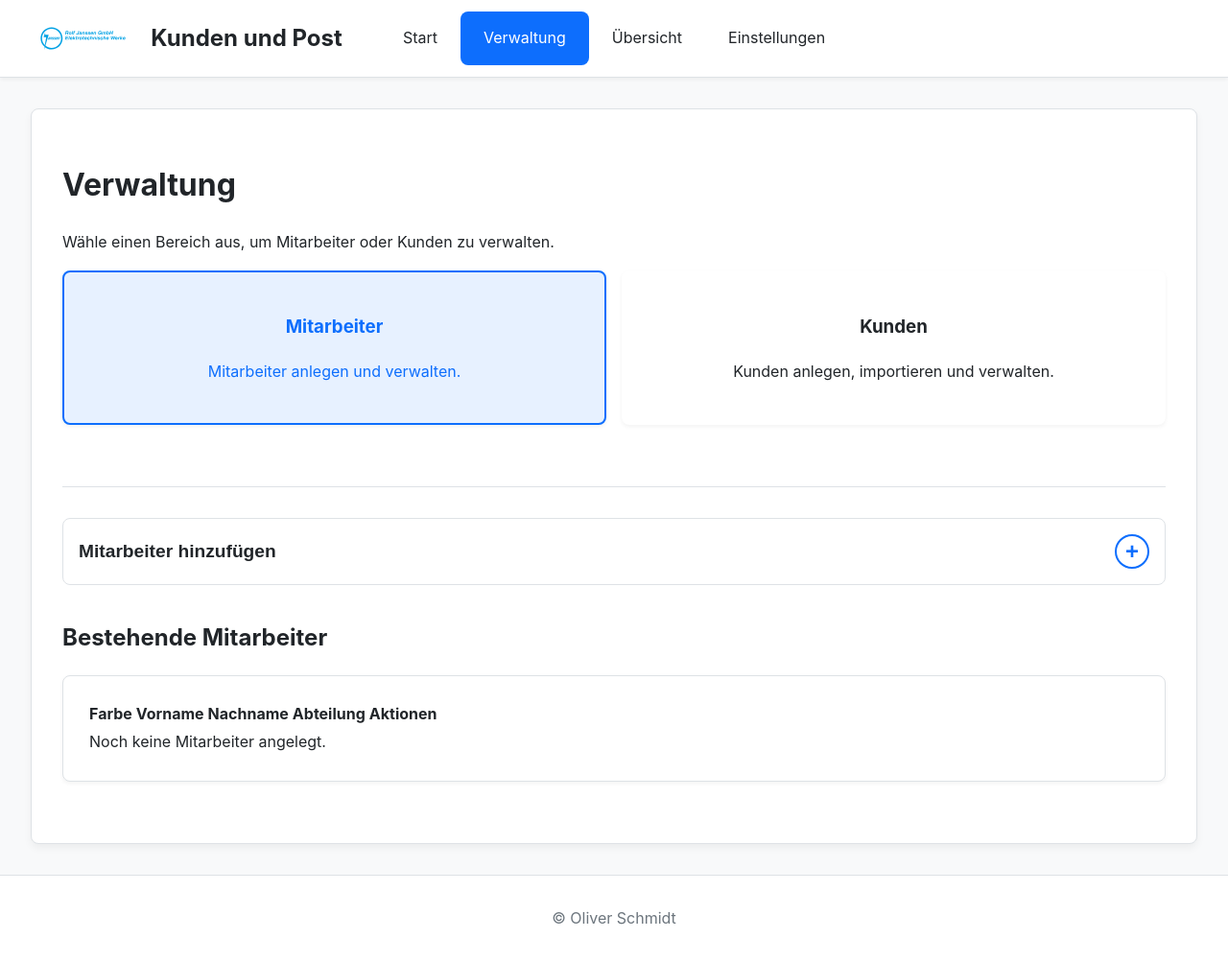
After one commit to oliverschmidt99/weihnachtspost_rj, a Flask app: page /verwaltung in a window 1280 px wide. The commit adds this page. Shown: the whole page at 96% size. Run offline with Flask 3, Linux system fonts and the light colour scheme.

Commit message:
feat: Implementiere Verwaltungsschnittstelle zur Verwaltung von Mitarbeitern und Kunden; aktualisiere Status-Emojis und entferne nicht verwendete Templates

```diff
--- a/app.py
+++ b/app.py
@@ -13,14 +13,20 @@ from sqlalchemy import or_
 # -- Konfiguration --
 UPLOAD_FOLDER = "uploads"
 ALLOWED_EXTENSIONS = {"msg"}
-STATUS_OPTIONEN = ["Neu", "In Ordnung", "Unklar", "Fehler", "Doppelt"]
+
 STATUS_EMOJIS = {
     "Neu": "🆕",
-    "In Ordnung": "✅",
+    "In Bearbeitung": "🔧",
+    "Erledigt": "✅",
     "Unklar": "❓",
-    "Fehler": "❌",
-    "Doppelt": "🔃",
+    "Fehler": "⚠️",
+    "Doppelt": "🔁",
+    "Warten": "⏳",
+    "Abgelehnt": "🚫",
+    "Inaktiv": "⏸️",
 }
+STATUS_OPTIONEN = list(STATUS_EMOJIS.keys())
+
 PASTEL_COLORS = [
     "#FFADAD",
     "#FFD6A5",
@@ -34,7 +40,6 @@ PASTEL_COLORS = [
 
 app = Flask(__name__, static_folder="static")
 
-# --- Absoluter Pfad für die Datenbank ---
 basedir = os.path.abspath(os.path.dirname(__file__))
 instance_path = os.path.join(basedir, "instance")
 os.makedirs(instance_path, exist_ok=True)
@@ -91,6 +96,31 @@ def index():
     return render_template("index.html")
 
 
+@app.route("/verwaltung")
+def verwaltung():
+    mitarbeiter_liste = Mitarbeiter.query.all()
+    kunden_liste = Kunde.query.all()
+    return render_template(
+        "verwaltung.html",
+        mitarbeiter=mitarbeiter_liste,
+        kunden=kunden_liste,
+        pastel_colors=PASTEL_COLORS,
+        status_emojis=STATUS_EMOJIS,
+        status_optionen=STATUS_OPTIONEN,
+        jahr=datetime.now().year,
+    )
+
+
+@app.route("/mitarbeiter")
+def mitarbeiter_liste_redirect():
+    return redirect(url_for("verwaltung"))
+
+
+@app.route("/kunden")
+def kunden_liste_redirect():
+    return redirect(url_for("verwaltung"))
+
+
 @app.route("/uebersicht")
 def uebersicht():
     query = db.session.query(Kunde)
@@ -127,22 +157,13 @@ def uebersicht():
     )
 
 
-@app.route("/mitarbeiter")
-def mitarbeiter_liste():
-    return render_template(
-        "mitarbeiter.html",
-        mitarbeiter=Mitarbeiter.query.all(),
-        pastel_colors=PASTEL_COLORS,
-    )
-
-
 @app.route("/mitarbeiter/neu", methods=["POST"])
 def mitarbeiter_neu():
     neuer_mitarbeiter = Mitarbeiter(**request.form)
     db.session.add(neuer_mitarbeiter)
     db.session.commit()
     flash("Mitarbeiter erfolgreich hinzugefügt!", "success")
-    return redirect(url_for("mitarbeiter_liste"))
+    return redirect(url_for("verwaltung"))
 
 
 @app.route("/mitarbeiter/bearbeiten/<int:id>")
@@ -161,38 +182,20 @@ def mitarbeiter_update(id):
         setattr(mitarbeiter, key, value)
     db.session.commit()
     flash("Mitarbeiter erfolgreich aktualisiert!", "success")
-    return redirect(url_for("mitarbeiter_liste"))
+    return redirect(url_for("verwaltung"))
 
 
 @app.route("/mitarbeiter/loeschen/<int:id>", methods=["POST"])
 def mitarbeiter_loeschen(id):
     db.session.delete(Mitarbeiter.query.get_or_404(id))
     db.session.commit()
-    flash(
-        "Mitarbeiter gelöscht. Kunden wurden keinem Mitarbeiter mehr zugeordnet.",
-        "success",
-    )
-    return redirect(url_for("mitarbeiter_liste"))
-
-
-@app.route("/kunden")
-def kunden_liste():
-    return render_template(
-        "kunden.html",
-        kunden=Kunde.query.all(),
-        mitarbeiter=Mitarbeiter.query.all(),
-        status_emojis=STATUS_EMOJIS,
-    )
+    flash("Mitarbeiter gelöscht.", "success")
+    return redirect(url_for("verwaltung"))
 
 
 @app.route("/kunden/neu", methods=["GET"])
 def kunde_neu_form():
-    return render_template(
-        "kunde_neu.html",
-        mitarbeiter=Mitarbeiter.query.all(),
-        status_optionen=STATUS_OPTIONEN,
-        jahr=datetime.now().year,
-    )
+    return redirect(url_for("verwaltung"))
 
 
 @app.route("/kunden/erstellen", methods=["POST"])
@@ -214,7 +217,7 @@ def kunde_erstellen():
     db.session.add(post_eintrag)
     db.session.commit()
     flash("Kunde erfolgreich erstellt!", "success")
-    return redirect(url_for("kunden_liste"))
+    return redirect(url_for("verwaltung"))
 
 
 @app.route("/kunden/bearbeiten/<int:id>")
@@ -238,7 +241,7 @@ def kunde_update(id):
         setattr(kunde, key, value)
     db.session.commit()
     flash("Kunde erfolgreich aktualisiert!", "success")
-    return redirect(url_for("kunden_liste"))
+    return redirect(url_for("verwaltung"))
 
 
 @app.route("/kunden/loeschen/<int:id>", methods=["POST"])
@@ -246,7 +249,7 @@ def kunde_loeschen(id):
     db.session.delete(Kunde.query.get_or_404(id))
     db.session.commit()
     flash("Kunde erfolgreich gelöscht!", "success")
-    return redirect(url_for("kunden_liste"))
+    return redirect(url_for("verwaltung"))
 
 
 @app.route("/kunde/<int:kunde_id>/weihnachtspost")
@@ -275,15 +278,13 @@ def weihnachtspost_speichern(kunde_id):
     return redirect(url_for("weihnachtspost_verwalten", kunde_id=kunde_id, jahr=jahr))
 
 
-# HIER IST DIE WIEDERHERGESTELLTE FUNKTION
 @app.route("/import/msg", methods=["POST"])
 def upload_msg():
     files = request.files.getlist("msg_files")
     mitarbeiter_id = request.form.get("mitarbeiter_id")
     if not mitarbeiter_id:
         flash("Bitte einen Mitarbeiter für den Import auswählen!", "danger")
-        return redirect(url_for("kunden_liste"))
-
+        return redirect(url_for("verwaltung"))
     post_auswahl = {
         "postkarte": "postkarte" in request.form,
         "kalender": "kalender" in request.form,
@@ -292,19 +293,16 @@ def upload_msg():
     }
     erfolgreich, aktualisiert, fehler = 0, 0, 0
     temp_dir = tempfile.mkdtemp()
-
     try:
         for file in files:
             if not (file and allowed_file(file.filename)):
                 continue
-
             msg_filepath = os.path.join(temp_dir, secure_filename(file.filename))
             file.save(msg_filepath)
             subprocess.run(
                 ["python", "-m", "extract_msg", "--out", temp_dir, msg_filepath],
                 capture_output=True,
             )
-
             message_txt_path = next(
                 (
                     os.path.join(r, f)
@@ -317,13 +315,11 @@ def upload_msg():
             if not message_txt_path:
                 fehler += 1
                 continue
-
             with open(message_txt_path, "r", encoding="utf-8", errors="ignore") as f:
                 text = f.read()
             data = parse_vcard_text(text)
             email = data.get("email")
             kunde = Kunde.query.filter_by(email=email).first() if email else None
-
             if kunde:
                 for key, value in data.items():
                     if value and not getattr(kunde, key, None):
@@ -340,14 +336,10 @@ def upload_msg():
                 )
                 db.session.add(post_eintrag)
                 erfolgreich += 1
-
-            # Clean up message.txt for the next file
             os.remove(message_txt_path)
-            # Clean up the extracted msg folder as well
             for item in os.listdir(temp_dir):
                 if item.startswith(secure_filename(file.filename).rsplit(".", 1)[0]):
                     shutil.rmtree(os.path.join(temp_dir, item))
-
         db.session.commit()
     except Exception as e:
         db.session.rollback()
@@ -356,12 +348,11 @@ def upload_msg():
         fehler += len(files) - (erfolgreich + aktualisiert)
     finally:
         shutil.rmtree(temp_dir)
-
     flash(
         f"{erfolgreich} neu importiert, {aktualisiert} aktualisiert, {fehler} Fehler.",
         "info",
     )
-    return redirect(url_for("kunden_liste"))
+    return redirect(url_for("verwaltung"))
 
 
 @app.route("/settings")
--- a/static/css/style.css
+++ b/static/css/style.css
@@ -1,51 +1,25 @@
-/* static/css/style.css - Original aus dem frontend-starter-kit */
+/* static/css/style.css */
 
 /* Hellmodus-Farben */
 :root {
-    --bg-main: #f8f9fa;
-    --bg-container: #ffffff;
-    --text-primary: #212529;
-    --text-secondary: #6c757d;
-    --header-bg: #ffffff;
-    --header-text: #212529;
-    --nav-slider-bg: #0d6efd;
-    --nav-active-text: #ffffff;
-    --border-color: #dee2e6;
-    --accent-color: #0d6efd;
-    --accent-hover: #0b5ed7;
-    --card-bg: #f8f9fa;
-    --card-hover-border: #0d6efd;
-    --card-active-bg: #e7f1ff;
-    --card-active-text: #0d6efd;
-    --button-secondary-bg: #6c757d;
-    --button-secondary-hover: #5a6268;
-    --danger-color: #dc3545;
-    --danger-hover: #c82333;
-    --shadow-color: rgba(0, 0, 0, 0.05);
+    --bg-main: #f8f9fa; --bg-container: #ffffff; --text-primary: #212529;
+    --text-secondary: #6c757d; --header-bg: #ffffff; --header-text: #212529;
+    --nav-slider-bg: #0d6efd; --nav-active-text: #ffffff; --border-color: #dee2e6;
+    --accent-color: #0d6efd; --accent-hover: #0b5ed7; --card-bg: #ffffff;
+    --card-hover-border: #0d6efd; --card-active-bg: #e7f1ff; --card-active-text: #0d6efd;
+    --button-secondary-bg: #6c757d; --button-secondary-hover: #5a6268;
+    --danger-color: #dc3545; --danger-hover: #c82333; --shadow-color: rgba(0, 0, 0, 0.05);
 }
 
 /* Dunkelmodus-Farben */
 html[data-theme='dark'] {
-    --bg-main: #212529;
-    --bg-container: #2c3034;
-    --text-primary: #e9ecef;
-    --text-secondary: #adb5bd;
-    --header-bg: #2c3034;
-    --header-text: #e9ecef;
-    --nav-slider-bg: #4dabf7;
-    --nav-active-text: #ffffff;
-    --border-color: #495057;
-    --accent-color: #4dabf7;
-    --accent-hover: #74c0fc;
-    --card-bg: #343a40;
-    --card-hover-border: #4dabf7;
-    --card-active-bg: #364964;
-    --card-active-text: #74c0fc;
-    --button-secondary-bg: #495057;
-    --button-secondary-hover: #5a6268;
-    --danger-color: #ff7b72;
-    --danger-hover: #ff9d96;
-    --shadow-color: rgba(0, 0, 0, 0.2);
+    --bg-main: #212529; --bg-container: #2c3034; --text-primary: #e9ecef;
+    --text-secondary: #adb5bd; --header-bg: #2c3034; --header-text: #e9ecef;
+    --nav-slider-bg: #4dabf7; --nav-active-text: #212529; --border-color: #495057;
+    --accent-color: #4dabf7; --accent-hover: #74c0fc; --card-bg: #343a40;
+    --card-hover-border: #4dabf7; --card-active-bg: #364964; --card-active-text: #74c0fc;
+    --button-secondary-bg: #495057; --button-secondary-hover: #5a6268;
+    --danger-color: #ff7b72; --danger-hover: #ff9d96; --shadow-color: rgba(0, 0, 0, 0.2);
 }
 
 /* Allgemeines Styling */
@@ -55,9 +29,7 @@ body {
     color: var(--text-primary); display: flex; flex-direction: column; min-height: 100vh;
     transition: background-color 0.2s, color 0.2s;
 }
-
 main { flex: 1; padding: 2rem; display: flex; justify-content: center; }
-
 header {
     background-color: var(--header-bg); color: var(--header-text); padding: 0 2rem;
     display: grid; grid-template-columns: 1fr auto 1fr; align-items: center;
@@ -80,12 +52,49 @@ nav a.active { color: var(--nav-active-text); }
     height: 3.5rem; background-color: var(--nav-slider-bg); border-radius: 8px;
     z-index: 5; transition: all 0.5s cubic-bezier(0.25, 0.8, 0.25, 1);
 }
-
 .container {
     width: 100%; max-width: 1200px; background-color: var(--bg-container);
     padding: 2rem; border-radius: 8px; box-shadow: 0 4px 8px var(--shadow-color);
     border: 1px solid var(--border-color);
 }
+hr { border: 0; border-top: 1px solid var(--border-color); margin: 2rem 0; }
+
+/* --- KORREKTUR: Geteilte Card-Stile --- */
+
+/* Allgemeiner Stil für alle Karten (Hintergrund, Padding, etc.) */
+.card {
+    background: var(--card-bg);
+    padding: 1.5rem;
+    border-radius: 8px;
+    box-shadow: 0 2px 4px var(--shadow-color);
+    margin-bottom: 2rem;
+    border: 1px solid var(--border-color);
+    text-align: left; /* Standard-Ausrichtung */
+}
+
+/* Spezifische Stile NUR für die Navigations-Kacheln */
+.card-container {
+    display: grid;
+    grid-template-columns: repeat(auto-fit, minmax(250px, 1fr));
+    gap: 1rem;
+}
+.card-container .card {
+    cursor: pointer;
+    text-align: center;
+    transition: all 0.2s ease;
+    border-width: 2px;
+    border-color: transparent;
+}
+.card-container .card:hover {
+    border-color: var(--card-hover-border);
+    transform: translateY(-3px);
+}
+.card-container .card.active {
+    background-color: var(--card-active-bg);
+    border-color: var(--card-hover-border);
+    color: var(--card-active-text);
+}
+
 
 /* Formulare, Buttons, etc. */
 input, select, button, textarea {
@@ -97,12 +106,12 @@ button, a.button {
     cursor: pointer; background-color: var(--accent-color); color: white; border: none;
     text-decoration: none; display: inline-block;
 }
+html[data-theme='dark'] a.button { color: #212529; font-weight: 500; }
 button:hover, a.button:hover { background-color: var(--accent-hover); }
 button.danger { background-color: var(--danger-color); }
 button.danger:hover { background-color: var(--danger-hover); }
 a.button.secondary { background-color: var(--button-secondary-bg); color: white; }
 a.button.secondary:hover { background-color: var(--button-secondary-hover); }
-.card { background: var(--card-bg); padding: 1.5rem; border-radius: 8px; box-shadow: 0 2px 4px var(--shadow-color); margin-bottom: 2rem; border: 1px solid var(--border-color); }
 form label { display: block; margin-top: 1rem; font-weight: bold; }
 form input, form select, form textarea { width: 100%; box-sizing: border-box; }
 fieldset { border: 1px solid var(--border-color); border-radius: 4px; padding: 1.5rem; margin-bottom: 1.5rem; }
@@ -129,32 +138,33 @@ input:checked + .slider:before { transform: translateX(26px); }
 .color-swatch-label input[type="radio"]:checked + .color-swatch { transform: scale(1.2); border-color: var(--accent-color); }
 .form-inline .color-palette-container { margin-right: 1rem; }
 
-/* Dark Mode Kontrast-Korrektur */
-html[data-theme='dark'] button, html[data-theme='dark'] a.button {
-    color: var(--text-primary);
-}
-html[data-theme='dark'] button.secondary, html[data-theme='dark'] a.button.secondary, html[data-theme='dark'] button.danger {
-    color: var(--text-primary);
-}
-html[data-theme='dark'] nav a.active {
-    color: var(--header-text);
-}
-
-
 footer {
     text-align: center; padding: 1rem; background-color: var(--header-bg);
     color: var(--text-secondary); margin-top: auto; border-top: 1px solid var(--border-color);
 }
-html[data-theme='dark'] button,
-html[data-theme='dark'] a.button {
-    color: #212529; /* Dunkle Schrift für helle Buttons */
-    font-weight: 500;
+
+/* Sektionen & Akkordeon-Button */
+.config-section { display: none; margin-top: 2rem; animation: fadeIn 0.5s; }
+.config-section.active { display: block; }
+@keyframes fadeIn { from { opacity: 0; } to { opacity: 1; } }
+.accordion-button {
+    background-color: var(--card-bg); color: var(--text-primary); cursor: pointer;
+    padding: 1rem; width: 100%; border: 1px solid var(--border-color);
+    text-align: left; outline: none; font-size: 1.2rem; font-weight: bold;
+    transition: background-color 0.2s; display: flex; justify-content: space-between;
+    align-items: center; border-radius: 8px; margin-bottom: 1rem;
 }
-
-/* Rück-Korrektur für Buttons, die bereits einen dunklen Hintergrund haben */
-html[data-theme='dark'] button.secondary,
-html[data-theme='dark'] a.button.secondary,
-html[data-theme='dark'] button.danger {
-    color: #e9ecef; /* Helle Schrift für dunkle Buttons */
-    font-weight: normal;
+.accordion-button:hover, .accordion-button.active {
+    background-color: var(--card-active-bg); color: var(--card-active-text);
 }
+.accordion-content {
+    padding: 0; max-height: 0; overflow: hidden;
+    transition: max-height 0.3s ease-out; background-color: transparent;
+}
+.add-icon {
+    font-size: 1.5rem; font-weight: bold; color: var(--accent-color);
+    width: 32px; height: 32px; border-radius: 50%;
+    display: flex; align-items: center; justify-content: center;
+    border: 2px solid var(--accent-color); transition: transform 0.3s;
+}
+.accordion-button.active .add-icon { transform: rotate(45deg); }
--- a/templates/base.html
+++ b/templates/base.html
@@ -4,7 +4,7 @@
 <head>
     <meta charset="UTF-8">
     <meta name="viewport" content="width=device-width, initial-scale=1.0">
-    <title>{% block title %}Weihnachtspost RJ{% endblock %}</title>
+    <title>{% block title %}Kunden und Post{% endblock %}</title>
     <link rel="stylesheet" href="{{ url_for('static', filename='css/style.css') }}">
     <link rel="icon" href="{{ url_for('static', filename='img/logo_rolf-janssen_2024.svg') }}" type="image/svg+xml">
     <script>
@@ -18,19 +18,15 @@
         <div class="header-left">
             <img src="{{ url_for('static', filename='img/logo_rolf-janssen_2024.svg') }}" alt="Rolf Janssen GmbH Logo"
                 id="header-logo">
-            <h1>Weihnachtspost</h1>
+            <h1>Kunden und Post</h1>
         </div>
         <nav id="main-nav">
             <div class="nav-item">
                 <a href="{{ url_for('index') }}" class="{{ 'active' if request.endpoint == 'index' else '' }}">Start</a>
             </div>
             <div class="nav-item">
-                <a href="{{ url_for('mitarbeiter_liste') }}"
-                    class="{{ 'active' if 'mitarbeiter' in request.endpoint else '' }}">Mitarbeiter</a>
-            </div>
-            <div class="nav-item">
-                <a href="{{ url_for('kunden_liste') }}"
-                    class="{{ 'active' if 'kunde' in request.endpoint or 'weihnachtspost' in request.endpoint else '' }}">Kunden</a>
+                <a href="{{ url_for('verwaltung') }}"
+                    class="{{ 'active' if request.endpoint in ['verwaltung', 'mitarbeiter_bearbeiten', 'kunde_bearbeiten'] else '' }}">Verwaltung</a>
             </div>
             <div class="nav-item">
                 <a href="{{ url_for('uebersicht') }}"
--- /dev/null
+++ b/templates/verwaltung.html
@@ -0,0 +1,200 @@
+{% extends "base.html" %}
+{% block title %}Verwaltung{% endblock %}
+
+{% block content %}
+<h1>Verwaltung</h1>
+<p>Wähle einen Bereich aus, um Mitarbeiter oder Kunden zu verwalten.</p>
+
+<!-- Kachel-Navigation: Nur diese Karten sind interaktiv -->
+<div class="card-container" id="verwaltung-nav">
+    <div class="card active" data-target="mitarbeiter-section">
+        <h3>Mitarbeiter</h3>
+        <p>Mitarbeiter anlegen und verwalten.</p>
+    </div>
+    <div class="card" data-target="kunden-section">
+        <h3>Kunden</h3>
+        <p>Kunden anlegen, importieren und verwalten.</p>
+    </div>
+</div>
+<hr>
+
+<!-- Sektionen für die Inhalte -->
+<div id="verwaltung-sektionen">
+
+    <!-- Mitarbeiter-Sektion -->
+    <div id="mitarbeiter-section" class="config-section active">
+        <button class="accordion-button">
+            Mitarbeiter hinzufügen
+            <span class="add-icon">+</span>
+        </button>
+        <div class="accordion-content">
+            <div class="card">
+                <form action="{{ url_for('mitarbeiter_neu') }}" method="post" class="form-inline">
+                    <input type="text" name="anrede" placeholder="Anrede" required>
+                    <input type="text" name="vorname" placeholder="Vorname" required>
+                    <input type="text" name="nachname" placeholder="Nachname" required>
+                    <div class="color-palette-container">
+                        <div class="color-palette">
+                            {% for color in pastel_colors %}
+                            <label class="color-swatch-label">
+                                <input type="radio" name="farbe" value="{{ color }}" {% if loop.first %}checked{% endif
+                                    %}>
+                                <span class="color-swatch" style="background-color: {{ color }};"></span>
+                            </label>
+                            {% endfor %}
+                        </div>
+                    </div>
+                    <button type="submit">Hinzufügen</button>
+                </form>
+            </div>
+        </div>
+
+        <h2>Bestehende Mitarbeiter</h2>
+        <!-- KORREKTUR: Dies ist jetzt eine normale Inhalts-Karte, keine Navigations-Kachel -->
+        <div class="card">
+            <div class="table-container">
+                <table>
+                    <thead>
+                        <tr>
+                            <th>Farbe</th>
+                            <th>Vorname</th>
+                            <th>Nachname</th>
+                            <th>Abteilung</th>
+                            <th>Aktionen</th>
+                        </tr>
+                    </thead>
+                    <tbody>
+                        {% for m in mitarbeiter %}
+                        <tr>
+                            <td>
+                                <div
+                                    style="width: 24px; height: 24px; background-color: {{ m.farbe }}; border: 1px solid var(--border-color); border-radius: 50%;">
+                                </div>
+                            </td>
+                            <td>{{ m.vorname }}</td>
+                            <td>{{ m.nachname }}</td>
+                            <td>{{ m.abteilung }}</td>
+                            <td class="actions">
+                                <a href="{{ url_for('mitarbeiter_bearbeiten', id=m.id) }}"
+                                    class="button secondary">Bearbeiten</a>
+                                <form action="{{ url_for('mitarbeiter_loeschen', id=m.id) }}" method="post"
+                                    onsubmit="return confirm('Mitarbeiter wirklich löschen?');">
+                                    <button type="submit" class="danger">Löschen</button>
+                                </form>
+                            </td>
+                        </tr>
+                        {% else %}
+                        <tr>
+                            <td colspan="5">Noch keine Mitarbeiter angelegt.</td>
+                        </tr>
+                        {% endfor %}
+                    </tbody>
+                </table>
+            </div>
+        </div>
+    </div>
+
+    <!-- Kunden-Sektion -->
+    <div id="kunden-section" class="config-section">
+        <button class="accordion-button">
+            Kunden-Optionen
+            <span class="add-icon">+</span>
+        </button>
+        <div class="accordion-content">
+            <div class="card">
+                <h4>Neuen Kunden manuell anlegen</h4>
+                <form action="{{ url_for('kunde_erstellen') }}" method="post">
+                    <fieldset>
+                        <legend>Persönliches</legend>
+                        <input type="text" name="vorname" placeholder="Vorname">
+                        <input type="text" name="nachname" placeholder="Nachname" required>
+                    </fieldset>
+                    <fieldset>
+                        <legend>Zuordnung & Status</legend>
+                        <select name="mitarbeiter_id" required>
+                            <option value="" disabled selected>Mitarbeiter zuordnen...</option>
+                            {% for m in mitarbeiter %}<option value="{{ m.id }}">{{ m.vorname }} {{ m.nachname }}
+                            </option>{% endfor %}
+                        </select>
+                        <select name="status" required>
+                            {% for s in status_optionen %}<option value="{{ s }}">{{ s }}</option>{% endfor %}
+                        </select>
+                    </fieldset>
+                    <button type="submit">Kunden erstellen</button>
+                </form>
+            </div>
+            <div class="card">
+                <h4>Kunden aus .msg-Dateien importieren</h4>
+                <form action="{{ url_for('upload_msg') }}" method="post" enctype="multipart/form-data">
+                    <fieldset>
+                        <label for="mitarbeiter_id_import">Für welchen Mitarbeiter importieren?</label>
+                        <select name="mitarbeiter_id" id="mitarbeiter_id_import" required>
+                            <option value="" disabled selected>-- Bitte wählen --</option>
+                            {% for m in mitarbeiter %}<option value="{{ m.id }}">{{ m.vorname }} {{ m.nachname }}
+                            </option>{% endfor %}
+                        </select>
+                    </fieldset>
+                    <fieldset>
+                        <label>Dateien auswählen:</label>
+                        <input type="file" name="msg_files" multiple required>
+                    </fieldset>
+                    <button type="submit">Hochladen & Importieren</button>
+                </form>
+            </div>
+        </div>
+
+        <h2>Bestehende Kunden</h2>
+        <!-- KORREKTUR: Dies ist jetzt eine normale Inhalts-Karte, keine Navigations-Kachel -->
+        <div class="card">
+            <div class="table-container">
+                <table>
+                    <thead>
+                        <tr>
+                            <th>Status</th>
+                            <th>Nachname</th>
+                            <th>Vorname</th>
+                            <th>Zugeordnet zu</th>
+                            <th>Aktionen</th>
+                        </tr>
+                    </thead>
+                    <tbody>
+                        {% for k in kunden %}
+                        <tr>
+                            <td>{{ status_emojis.get(k.status, '') }} {{ k.status }}</td>
+                            <td>{{ k.nachname }}</td>
+                            <td>{{ k.vorname }}</td>
+                            <td
+                                style="background-color: {{ k.mitarbeiter.farbe if k.mitarbeiter else 'transparent' }};">
+                                {% if k.mitarbeiter %}{{ k.mitarbeiter.nachname }}{% else %}---{% endif %}
+                            </td>
+                            <td class="actions">
+                                <a href="{{ url_for('weihnachtspost_verwalten', kunde_id=k.id) }}"
+                                    class="button secondary">Post</a>
+                                <a href="{{ url_for('kunde_bearbeiten', id=k.id) }}"
+                                    class="button secondary">Bearbeiten</a>
+                                <form action="{{ url_for('kunden_loeschen', id=k.id) }}" method="post"
+                                    onsubmit="return confirm('Kunde wirklich löschen?');">
+                                    <button type="submit" class="danger">Löschen</button>
+                                </form>
+                            </td>
+                        </tr>
+                        {% else %}
+                        <tr>
+                            <td colspan="5">Noch keine Kunden angelegt.</td>
+                        </tr>
+                        {% endfor %}
+                    </tbody>
+                </table>
+            </div>
+        </div>
+    </div>
+</div>
+{% endblock %}
+
+{% block scripts %}
+<script>
+    document.addEventListener("DOMContentLoaded", () => {
+        initializeCardNavigation('verwaltung-nav', 'verwaltung-sektionen');
+    });
+</script>
+{% endblock %}
```
Also changed, not shown: static/js/main.js (+31 -12 lines), templates/kunden.html (deleted, +0 -95 lines), templates/mitarbeiter.html (deleted, +0 -74 lines), customer-mailing-app.md (added).
